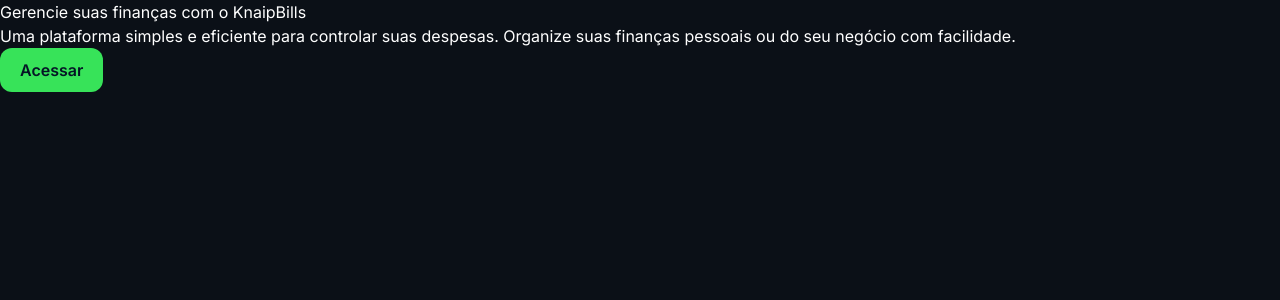
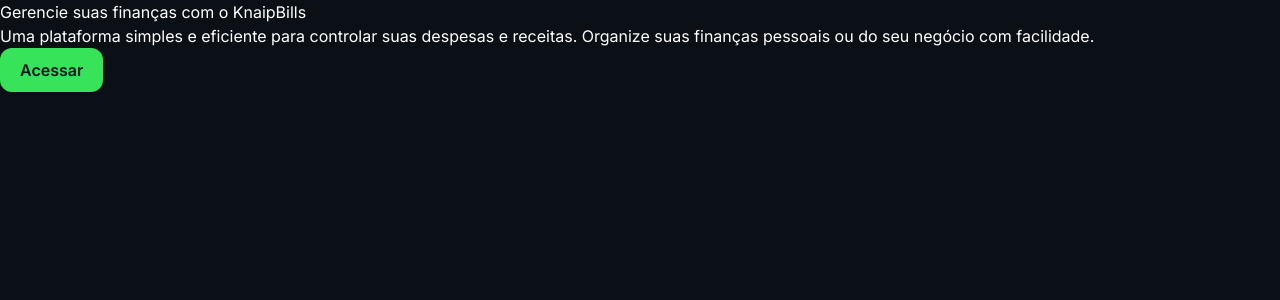
Before and after one commit to nielkp/knaip-bills-interface, a React (Vite) app: page / in a window 1280 px wide. Shown: the top 300 px of the page. Built offline with nearby package versions, Linux system fonts and the light colour scheme.

Commit message:
inicio da tela Home

```diff
--- a/src/pages/Home.tsx
+++ b/src/pages/Home.tsx
@@ -11,8 +11,8 @@
                 Gerencie suas finanças com o <span>KnaipBills</span>
               </h1>
               <p>
-                Uma plataforma simples e eficiente para controlar suas despesas. Organize suas
-                finanças pessoais ou do seu negócio com facilidade.
+                Uma plataforma simples e eficiente para controlar suas despesas e receitas. Organize
+                suas finanças pessoais ou do seu negócio com facilidade.
               </p>
             </div>
             <div>
```
